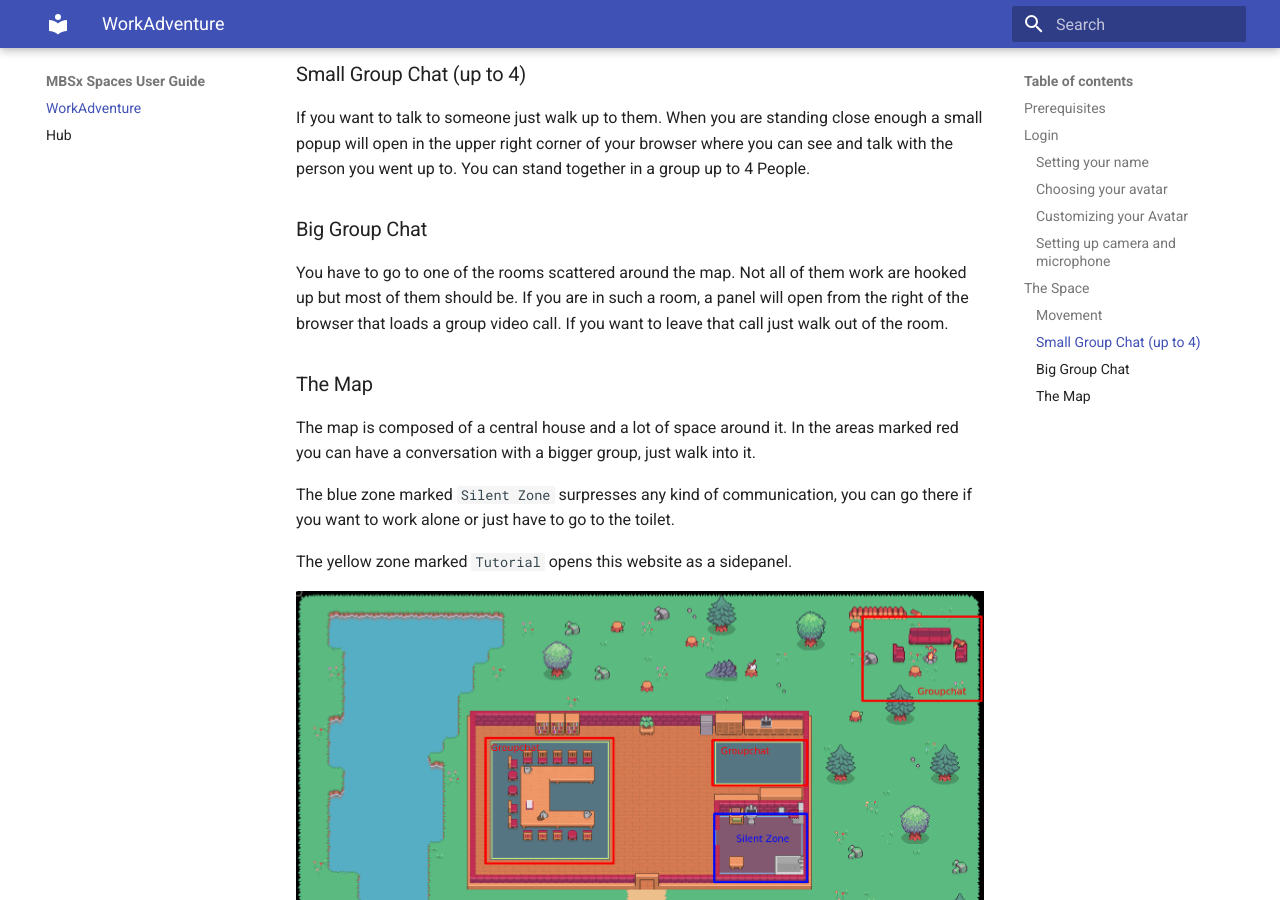
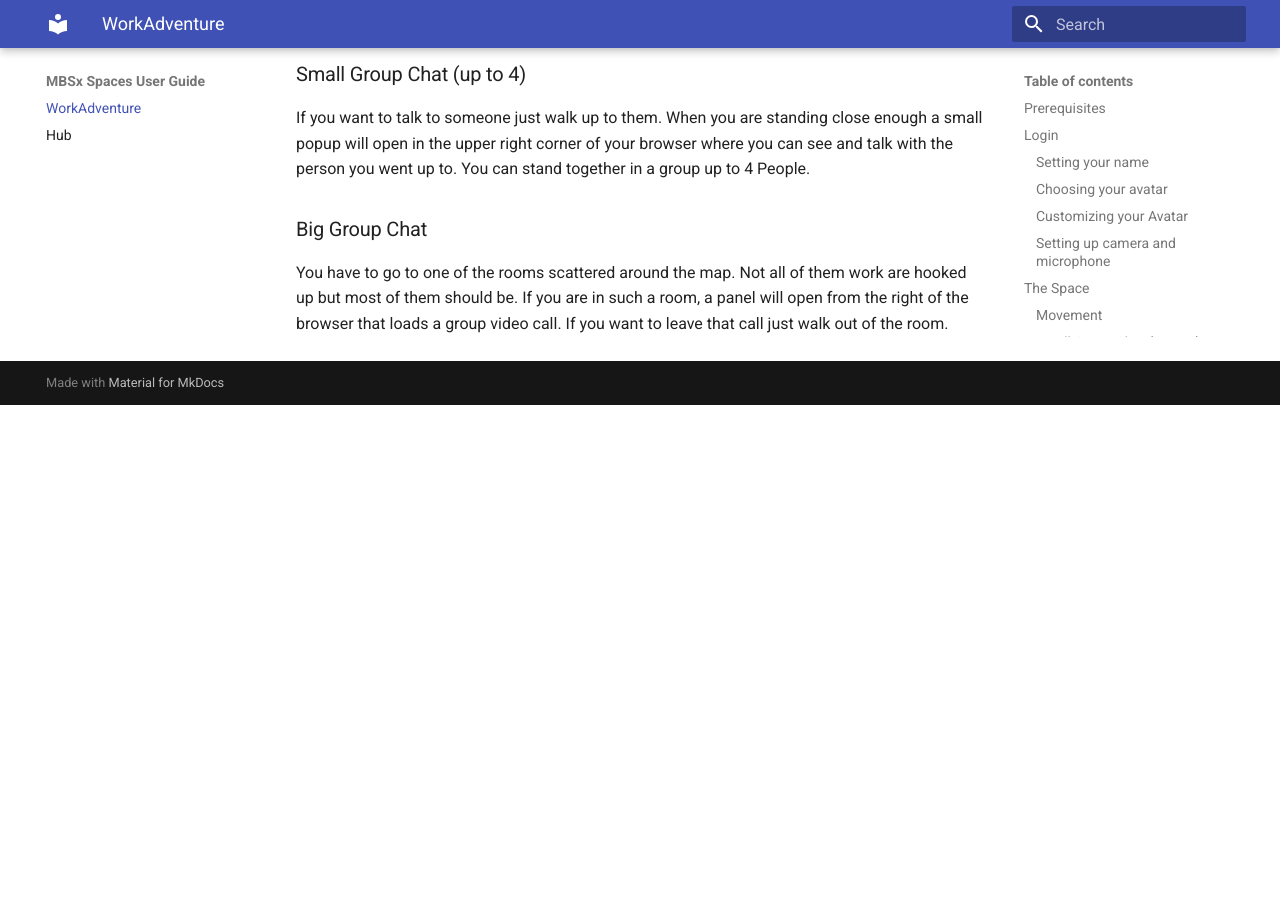
Before and after one commit to MannheimBusinessSchool/spaces-user-docs, an MkDocs documentation site: the page built from docs/workadventure.md, in a window 1280 px wide and 900 px high, scrolled down 4332 px. Built offline with MkDocs 1.6.1 and Material for MkDocs 9.7.7, drawn with Linux system fonts in a browser that asks for light colours; after the commit the page ends 4737 px from its top, so only the background shows below that.

Commit message:
remove map section

```diff
--- a/docs/workadventure.md
+++ b/docs/workadventure.md
@@ -87,15 +87,3 @@
 You have to go to one of the rooms scattered around the map. Not all of them work are hooked up
 but most of them should be. If you are in such a room, a panel will open from the right of the
 browser that loads a group video call. If you want to leave that call just walk out of the room.
-
-### The Map
-
-The map is composed of a central house and a lot of space around it.
-In the areas marked red you can have a conversation with a bigger group, just walk into it.
-
-The blue zone marked `Silent Zone` surpresses any kind of communication, you can go there if you want
-to work alone or just have to go to the toilet.
-
-The yellow zone marked `Tutorial` opens this website as a sidepanel.
-
-![Schematic of the coffebreak map](img/workadventure/map_layout.png)
```
